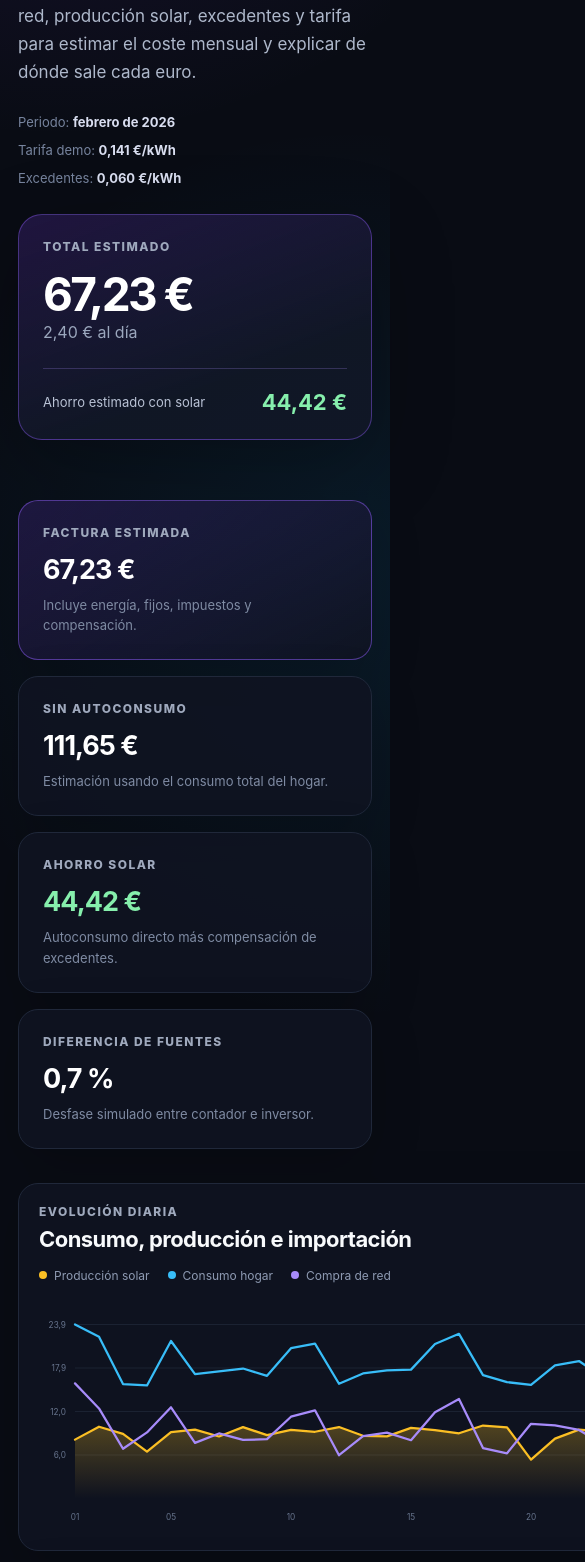
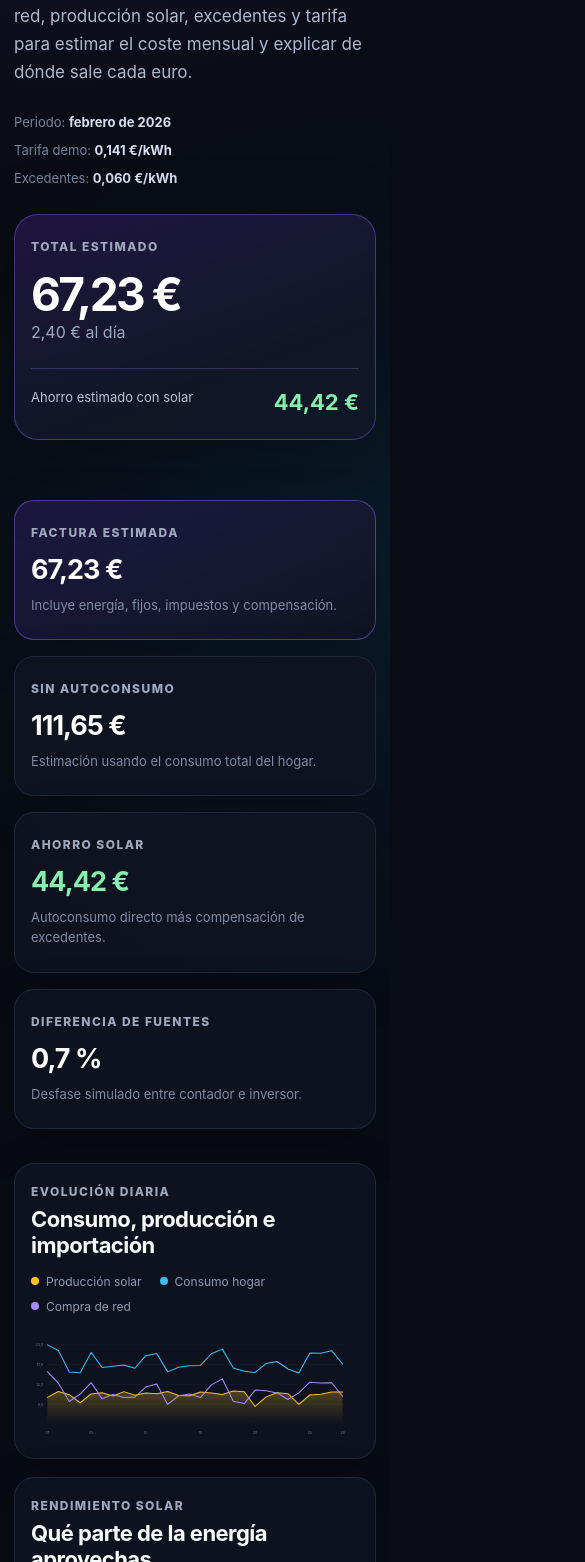
Before and after one commit to ToniMinarro/LiveElectricityBill, a Next.js app: page / in a window 390 px wide. Shown: the part 406-1968 px from the top of the page, 585 px wide, since content can reach past the window. Built offline with nearby package versions, Linux system fonts and the light colour scheme.

Commit message:
Fix mobile horizontal overflow (#12)
* fix: prevent mobile horizontal overflow

* fix: load mobile overflow safeguards

```diff
--- a/app/layout.tsx
+++ b/app/layout.tsx
@@ -1,6 +1,7 @@
 import "./globals.css";
 import "./brand.css";
 import "./system-theme.css";
+import "./mobile.css";
 import type { Metadata } from "next";
 import type { ReactNode } from "react";
 
--- /dev/null
+++ b/app/mobile.css
@@ -0,0 +1,114 @@
+/* Responsive safeguards loaded after the main theme styles. */
+
+main,
+.site-header,
+.hero,
+.hero__copy,
+.hero__summary,
+.metrics,
+.dashboard-grid,
+.details-grid,
+.chart-shell,
+.panel,
+.metric-card,
+.efficiency-panel,
+.cost-panel,
+.source-panel,
+.table-panel,
+.demo-note {
+  min-width: 0;
+}
+
+.metric-card strong,
+.section-total,
+.hero__summary > strong,
+.cost-row span,
+.cost-row strong,
+.source-stats dd,
+th,
+td {
+  overflow-wrap: anywhere;
+}
+
+@media (max-width: 760px) {
+  .chart-scroll,
+  .table-scroll {
+    width: 100%;
+    overflow-x: visible;
+  }
+
+  .energy-chart {
+    width: 100%;
+    min-width: 0;
+    height: auto;
+  }
+
+  table {
+    width: 100%;
+    min-width: 0;
+    table-layout: fixed;
+  }
+
+  th,
+  td {
+    padding: 11px 6px;
+    font-size: 11px;
+    white-space: normal;
+  }
+
+  th {
+    font-size: 9px;
+    letter-spacing: 0.04em;
+  }
+
+  .hero__saving,
+  .cost-row > div:first-child {
+    align-items: flex-start;
+  }
+
+  .hero__saving strong,
+  .cost-row strong {
+    flex: 0 1 auto;
+    text-align: right;
+  }
+
+  .source-flow > div,
+  .source-stats div,
+  .badge {
+    max-width: 100%;
+  }
+}
+
+@media (max-width: 430px) {
+  main {
+    padding-inline: 14px;
+  }
+
+  .chart-shell,
+  .panel,
+  .metric-card,
+  .hero__summary,
+  .demo-note {
+    padding-left: 16px;
+    padding-right: 16px;
+  }
+
+  .hero__badges,
+  .hero__meta,
+  .legend {
+    max-width: 100%;
+  }
+
+  .badge,
+  .hero__meta span,
+  .legend span {
+    min-width: 0;
+    overflow-wrap: anywhere;
+  }
+
+  th,
+  td {
+    padding-inline: 4px;
+    font-size: 10px;
+  }
+}
```
